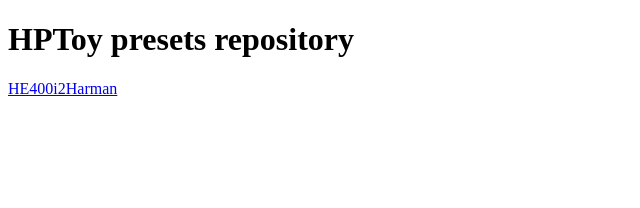
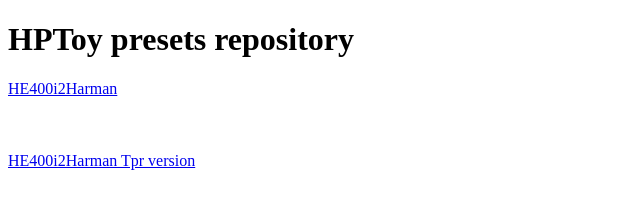
Before and after one commit to Kerosinn/hptoy-repo, a plain HTML site: page index.html in a window 1280 px wide. Shown: the whole page, without its empty margins (0-640 px from the left). Drawn offline with Linux system fonts and the light colour scheme.

Commit message:
add tpr file

```diff
--- a/index.html
+++ b/index.html
@@ -8,5 +8,7 @@
   <h1>HPToy presets repository</h1>
   <!-- Комментарий -->
   <a href="HE400i2Harman.txt">HE400i2Harman</a>
- </body>
+  <br><br><br><br>
+  <a href="Tpr.tpr">HE400i2Harman Tpr version</a>
+</body>
 </html>
```
Also changed, not shown: 1 other file.
